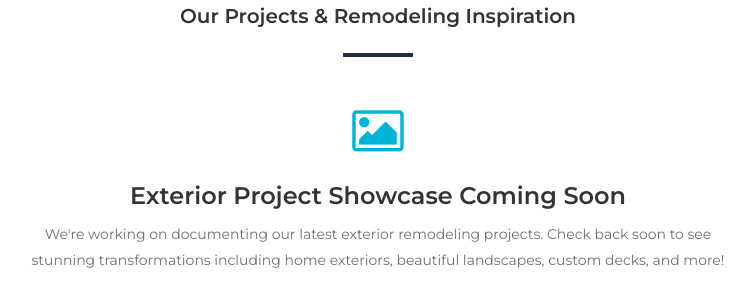
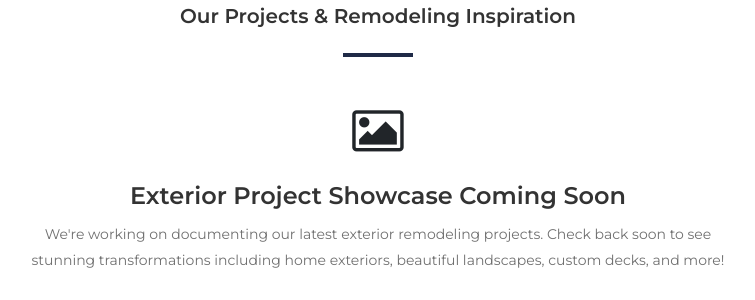
Before and after one commit to wanbangatl/wanbangsite, a Django app: page /exterior.html in a window 1280 px wide. Shown: the part 514-814 px from the top of the page, without its empty margins (262-1017 px from the left). Run offline with Django 5.2, Linux system fonts and the light colour scheme; some libraries are stand-ins or nearby versions.

Commit message:
change icon color, only message board needs to be done

```diff
--- a/wanbang/website/templates/exterior.html
+++ b/wanbang/website/templates/exterior.html
@@ -50,7 +50,7 @@
         <div class="col-12 col-md-8 text-center">
           <div class="placeholder-content mb-100">
             <div class="placeholder-icon mb-4">
-              <i class="fa fa-picture-o" aria-hidden="true" style="font-size: 48px; color: #00b4d8;"></i>
+              <i class="fa fa-picture-o" aria-hidden="true" style="font-size: 48px;"></i>
             </div>
             <h4>Exterior Project Showcase Coming Soon</h4>
             <p>We're working on documenting our latest exterior remodeling projects. Check back soon to see stunning transformations including home exteriors, beautiful landscapes, custom decks, and more!</p>
```
